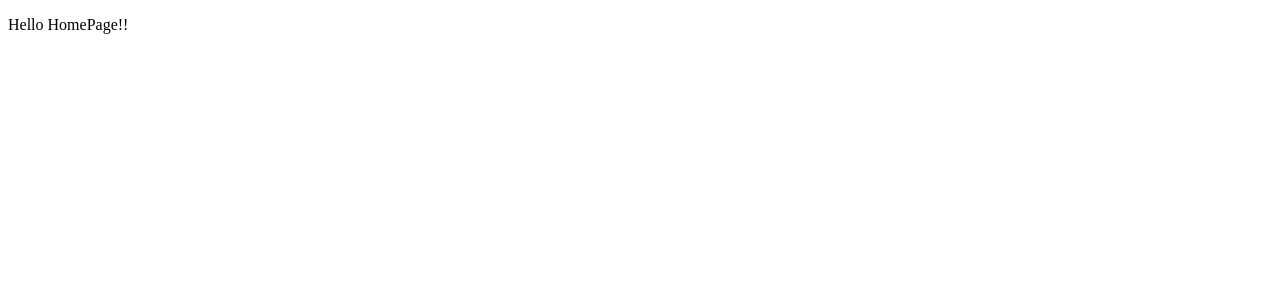
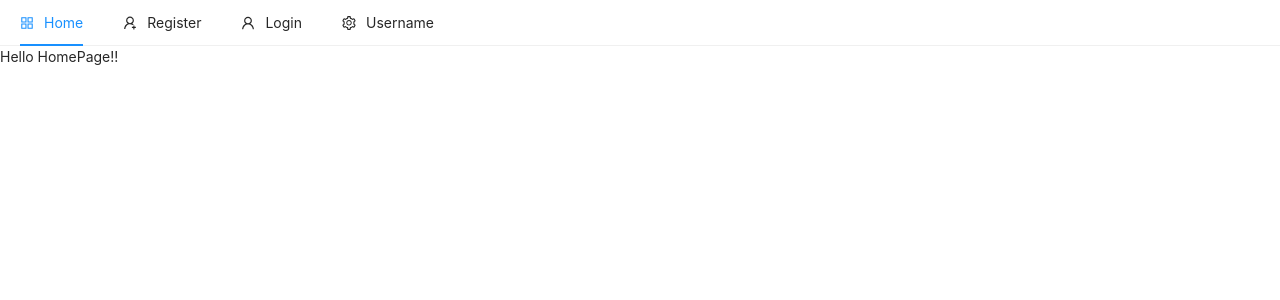
Before and after one commit to forza11879/next-e-commerce, a Next.js app: page / in a window 1280 px wide. Shown: the top 300 px of the page. Built offline with nearby package versions, Linux system fonts and the light colour scheme.

Commit message:
Implementing nav Bar Header

```diff
--- /dev/null
+++ b/components/nav/Header.jsx
@@ -0,0 +1,43 @@
+import React, { useState } from 'react';
+import Link from 'next/link';
+import { Menu } from 'antd';
+import {
+  AppstoreOutlined,
+  SettingOutlined,
+  UserOutlined,
+  UserAddOutlined,
+} from '@ant-design/icons';
+
+const { SubMenu, Item } = Menu;
+
+const Header = () => {
+  const [current, setCurrent] = useState('home');
+
+  const handleClick = (e) => {
+    // console.log(e.key);
+    setCurrent(e.key);
+  };
+
+  return (
+    <Menu onClick={handleClick} selectedKeys={[current]} mode="horizontal">
+      <Item key="home" icon={<AppstoreOutlined />}>
+        <Link href="/">Home</Link>
+      </Item>
+
+      <Item key="register" icon={<UserAddOutlined />} className="float-right">
+        <Link href="/register">Register</Link>
+      </Item>
+
+      <Item key="login" icon={<UserOutlined />} className="float-right">
+        <Link href="/login">Login</Link>
+      </Item>
+
+      <SubMenu icon={<SettingOutlined />} title="Username">
+        <Item key="setting:1">Option 1</Item>
+        <Item key="setting:2">Option 2</Item>
+      </SubMenu>
+    </Menu>
+  );
+};
+
+export default Header;
--- a/next.config.js
+++ b/next.config.js
@@ -1,5 +1,5 @@
 module.exports = {
   publicRuntimeConfig: {
-    host: 'http://localhost:3500',
+    host: process.env.HOST,
   },
 };
--- a/package.json
+++ b/package.json
@@ -8,12 +8,16 @@
     "start": "next start"
   },
   "dependencies": {
+    "@ant-design/icons": "^4.5.0",
+    "antd": "^4.12.3",
     "axios": "^0.21.1",
+    "bootstrap": "^4.6.0",
     "express": "^4.17.1",
     "express-async-errors": "^3.1.1",
     "loglevel": "^1.7.1",
     "next": "10.0.7",
     "react": "17.0.1",
+    "react-bootstrap": "^1.5.0",
     "react-dom": "17.0.1",
     "react-query": "^3.9.8"
   }
--- a/pages/_app.js
+++ b/pages/_app.js
@@ -1,6 +1,9 @@
 import React from 'react';
 import { QueryClient, QueryClientProvider } from 'react-query';
 import { ReactQueryDevtools } from 'react-query/devtools';
+import 'bootstrap/dist/css/bootstrap.min.css';
+import 'antd/dist/antd.css';
+import Header from '../components/nav/Header.jsx';
 
 const queryClient = new QueryClient();
 
@@ -8,6 +11,7 @@ function MyApp({ Component, pageProps }) {
   return (
     <>
       <QueryClientProvider client={queryClient}>
+        <Header />
         <Component {...pageProps} />
         <ReactQueryDevtools initialIsOpen={false} />
       </QueryClientProvider>
--- a/pages/index.js
+++ /dev/null
@@ -1,7 +0,0 @@
-export default function HomePage() {
-  return (
-    <div>
-      <p>Hello HomePage!!</p>
-    </div>
-  );
-}
--- /dev/null
+++ b/pages/index.jsx
@@ -0,0 +1,11 @@
+import React from 'react';
+
+function HomePage() {
+  return (
+    <div>
+      <p>Hello HomePage!!</p>
+    </div>
+  );
+}
+
+export default HomePage;
--- a/pages/sell.js
+++ b/pages/sell.jsx
@@ -37,8 +37,10 @@ export async function getServerSideProps(context) {
 async function getPosts() {
   // console.log('HOST: ', process.env.HOST);
   console.log(publicRuntimeConfig.host);
+  // console.log(process.env.HOST);
   const { data } = await axios.request({
     baseURL: publicRuntimeConfig.host,
+    // baseURL: process.env.HOST,
     url: '/api/v1/list',
     method: 'get',
   });
--- a/styles/globals.css
+++ b/styles/globals.css
@@ -2,8 +2,7 @@ html,
 body {
   padding: 0;
   margin: 0;
-  font-family: -apple-system, BlinkMacSystemFont, Segoe UI, Roboto, Oxygen,
-    Ubuntu, Cantarell, Fira Sans, Droid Sans, Helvetica Neue, sans-serif;
+  font-family: Roboto, Helvetica, Arial, sans-serif;
 }
 
 a {
```
Also changed, not shown: pages/login.jsx (added, +11 -0 lines), pages/register.jsx (added, +11 -0 lines), 1 other file (tests, documents, lock files or other folders).
